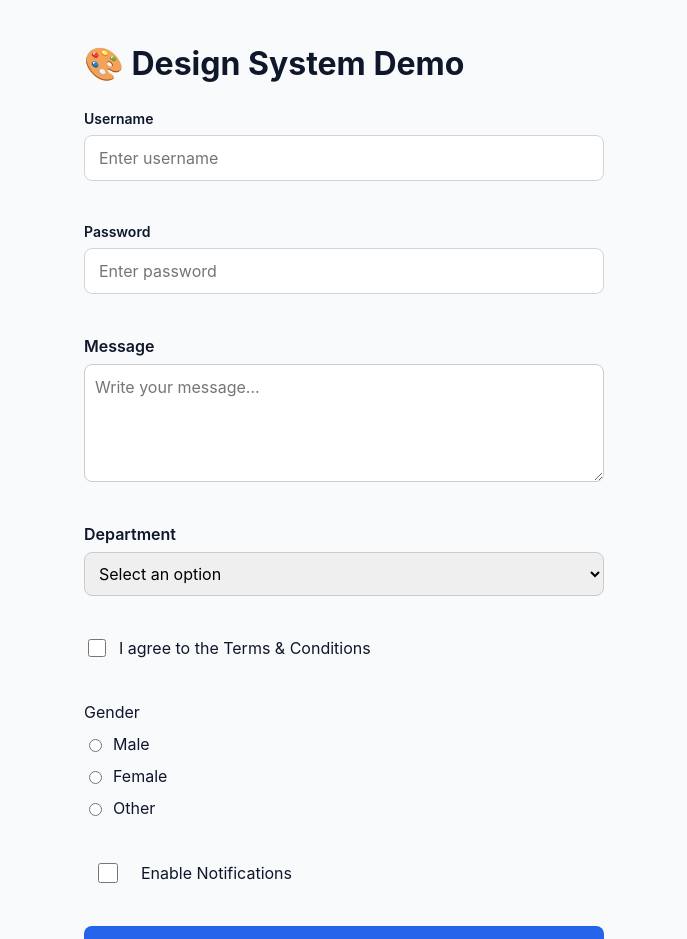
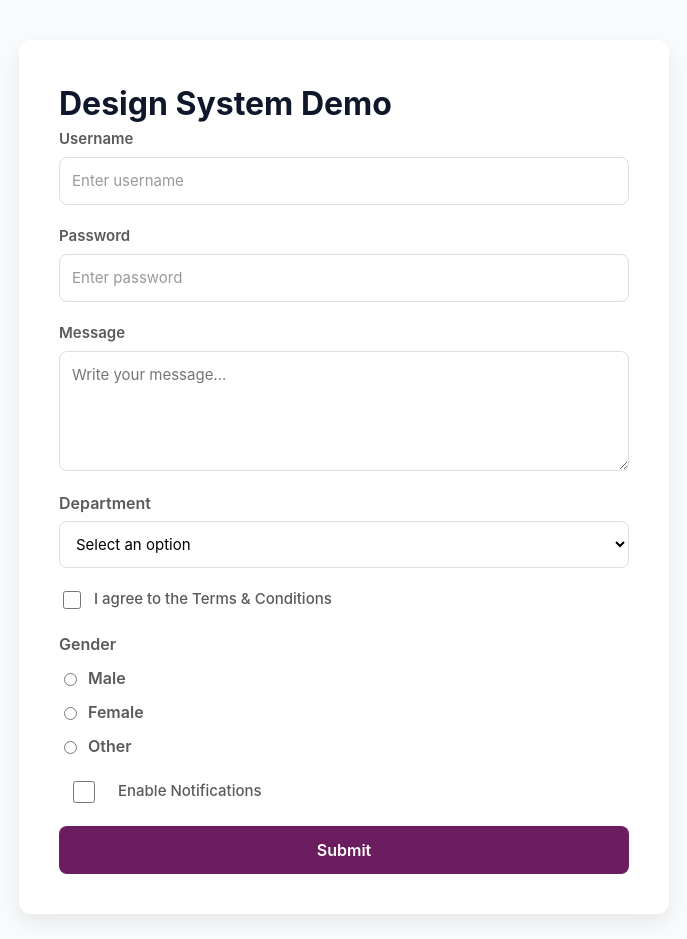
Before and after one commit to Jaydev-CODED/App-shell-and-Layout-Module_Xebia-2026, a React (Vite) app: page / in a window 1280 px wide. Shown: the top 939 px of the page, without its empty margins (296-983 px from the left). Built offline with nearby package versions, Linux system fonts and the light colour scheme.

Commit message:
Update UI components with Xebia color theme

```diff
--- a/src/App.css
+++ b/src/App.css
@@ -7,7 +7,11 @@
 .hero-panel {
   padding: 2.5rem;
   margin-bottom: 1.5rem;
-  background: linear-gradient(135deg, #eff6ff 0%, #ffffff 100%);
+  background: linear-gradient(
+  135deg,
+  rgba(108, 29, 95, 0.08) 0%,
+  #ffffff 100%
+);
 }
 
 .hero-content {
@@ -19,8 +23,8 @@
   margin-bottom: 0.75rem;
   padding: 0.35rem 0.65rem;
   border-radius: var(--radius-pill);
-  background-color: rgba(37, 99, 235, 0.1);
-  color: var(--color-brand);
+  background-color: rgba(108, 29, 95, 0.12);
+  color: #6C1D5F;
   font-size: 0.8rem;
   font-weight: 600;
   letter-spacing: 0.08em;
--- a/src/App.tsx
+++ b/src/App.tsx
@@ -1,3 +1,5 @@
+import "./App.css";
+
 import Button from "./components/ui/Button";
 import Input from "./components/ui/Input";
 import Textarea from "./components/ui/Textarea";
@@ -10,15 +12,22 @@ function App() {
   return (
       <div
   style={{
+    display: "flex",
+    justifyContent: "center",
     padding: "40px",
-        maxWidth: "600px",
-        margin: "auto",
-        display: "flex",
-        flexDirection: "column",
-        gap: "20px",
   }}
 >
-      <h1>🎨 Design System Demo</h1>
+  <div
+    style={{
+      width: "100%",
+      maxWidth: "650px",
+      background: "#ffffff",
+      padding: "40px",
+      borderRadius: "12px",
+      boxShadow: "0 8px 20px rgba(0,0,0,0.08)",
+    }}
+  >
+        <h1>Design System Demo</h1>
 
         <Input
           label="Username"
@@ -63,9 +72,8 @@ function App() {
           label="Enable Notifications"
         />
 
-      <Button>
-        Submit
-      </Button>
+        <Button>Submit</Button>
+      </div>
     </div>
   );
 }
--- a/src/components/ui/Button.css
+++ b/src/components/ui/Button.css
@@ -1,19 +1,31 @@
 .btn {
-  background-color: #2563eb;
-  color: white;
+  width: 100%;
+  padding: 12px 20px;
+  background: #6C1D5F;
+  color: #FFFFFF;
   border: none;
-  padding: 10px 18px;
   border-radius: 8px;
   font-size: 16px;
+  font-weight: 600;
   cursor: pointer;
-  transition: background-color 0.3s ease;
+  transition: all 0.3s ease;
 }
 
 .btn:hover {
-  background-color: #1d4ed8;
+  background: #4A1E47;
+}
+
+.btn:active {
+  background: #84117C;
+}
+
+.btn:focus {
+  outline: none;
+  box-shadow: 0 0 0 3px rgba(108,29,95,0.25);
 }
 
 .btn:disabled {
-  background-color: #9ca3af;
+  background: #DEDEDE;
+  color: #5A5A5A;
   cursor: not-allowed;
 }
--- a/src/components/ui/Checkbox.css
+++ b/src/components/ui/Checkbox.css
@@ -2,12 +2,20 @@
   display: flex;
   align-items: center;
   gap: 10px;
-  font-size: 16px;
+  margin-bottom: 20px;
+  color: #5A5A5A;
   cursor: pointer;
-  margin-bottom: 20px;
+  font-size: 15px;
+  font-weight: 500;
 }
 
 .checkbox-container input {
   width: 18px;
   height: 18px;
+  accent-color: #6C1D5F;
+  cursor: pointer;
 }
+
+.checkbox-container input:disabled {
+  accent-color: #DEDEDE;
+}
--- a/src/components/ui/Input.css
+++ b/src/components/ui/Input.css
@@ -6,22 +6,33 @@
 }
 
 .input-group label {
-  font-size: 14px;
+  color: #5A5A5A;
+  font-size: 15px;
   font-weight: 600;
 }
 
 .input {
-  padding: 10px 14px;
-  border: 1px solid #d1d5db;
+  width: 100%;
+  padding: 12px;
+  border: 1px solid #DEDEDE;
   border-radius: 8px;
-  font-size: 16px;
+  background: #FFFFFF;
+  color: #000000;
+  font-size: 15px;
+  transition: all .3s ease;
+}
+
+.input::placeholder {
+  color: #999;
 }
 
 .input:focus {
   outline: none;
-  border-color: #2563eb;
+  border-color: #6C1D5F;
+  box-shadow: 0 0 0 3px rgba(108,29,95,.15);
 }
 
 .input:disabled {
-  background: #f3f4f6;
+  background: #F3F3F3;
+  color: #5A5A5A;
 }
--- a/src/components/ui/Radio.css
+++ b/src/components/ui/Radio.css
@@ -1,13 +1,24 @@
 .radio-group {
   display: flex;
   flex-direction: column;
-  gap: 8px;
+  gap: 10px;
   margin-bottom: 20px;
+}
+
+.radio-group>label {
+  color: #5A5A5A;
+  font-weight: 600;
 }
 
 .radio-option {
   display: flex;
   align-items: center;
   gap: 8px;
+  color: #5A5A5A;
   cursor: pointer;
 }
+
+.radio-option input {
+  accent-color: #6C1D5F;
+  cursor: pointer;
+}
--- a/src/components/ui/Select.css
+++ b/src/components/ui/Select.css
@@ -6,17 +6,24 @@
 }
 
 .select-group label {
+  color: #5A5A5A;
   font-weight: 600;
 }
 
 .select {
-  padding: 10px;
-  border: 1px solid #ccc;
+  width: 100%;
+  padding: 12px;
+  border: 1px solid #DEDEDE;
   border-radius: 8px;
-  font-size: 16px;
+  background: #FFFFFF;
+  color: #000000;
+  font-size: 15px;
+  cursor: pointer;
+  transition: .3s;
 }
 
 .select:focus {
   outline: none;
-  border-color: #2563eb;
+  border-color: #6C1D5F;
+  box-shadow: 0 0 0 3px rgba(108,29,95,.15);
 }
--- a/src/components/ui/Switch.css
+++ b/src/components/ui/Switch.css
@@ -2,11 +2,19 @@
   display: flex;
   align-items: center;
   gap: 10px;
-  cursor: pointer;
   margin-bottom: 20px;
+  color: #5A5A5A;
+  font-size: 15px;
+  font-weight: 500;
 }
 
 .switch-container input {
-  width: 40px;
-  height: 20px;
+  width: 42px;
+  height: 22px;
+  accent-color: #6C1D5F;
+  cursor: pointer;
 }
+
+.switch-container input:disabled {
+  accent-color: #DEDEDE;
+}
--- a/src/components/ui/Textarea.css
+++ b/src/components/ui/Textarea.css
@@ -6,18 +6,26 @@
 }
 
 .textarea-group label {
+  color: #5A5A5A;
+  font-size: 15px;
   font-weight: 600;
 }
 
 .textarea {
-  padding: 10px;
-  border: 1px solid #ccc;
+  width: 100%;
+  min-height: 120px;
+  padding: 12px;
+  border: 1px solid #DEDEDE;
   border-radius: 8px;
-  font-size: 16px;
   resize: vertical;
+  background: #FFFFFF;
+  color: #000000;
+  font-size: 15px;
+  transition: .3s;
 }
 
 .textarea:focus {
   outline: none;
-  border-color: #2563eb;
+  border-color: #6C1D5F;
+  box-shadow: 0 0 0 3px rgba(108,29,95,.15);
 }
```
Lines whose indentation alone changed are shown as unchanged.
